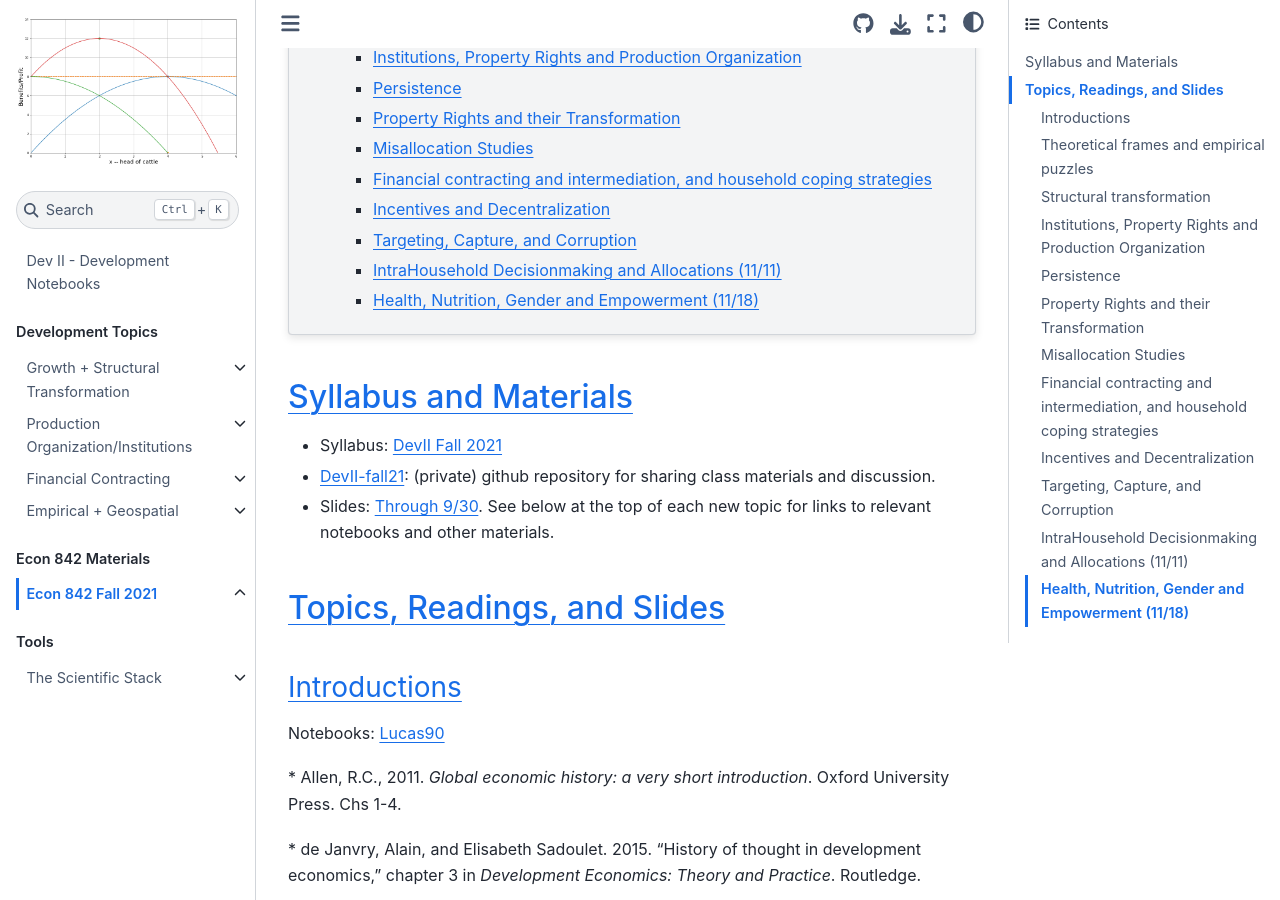
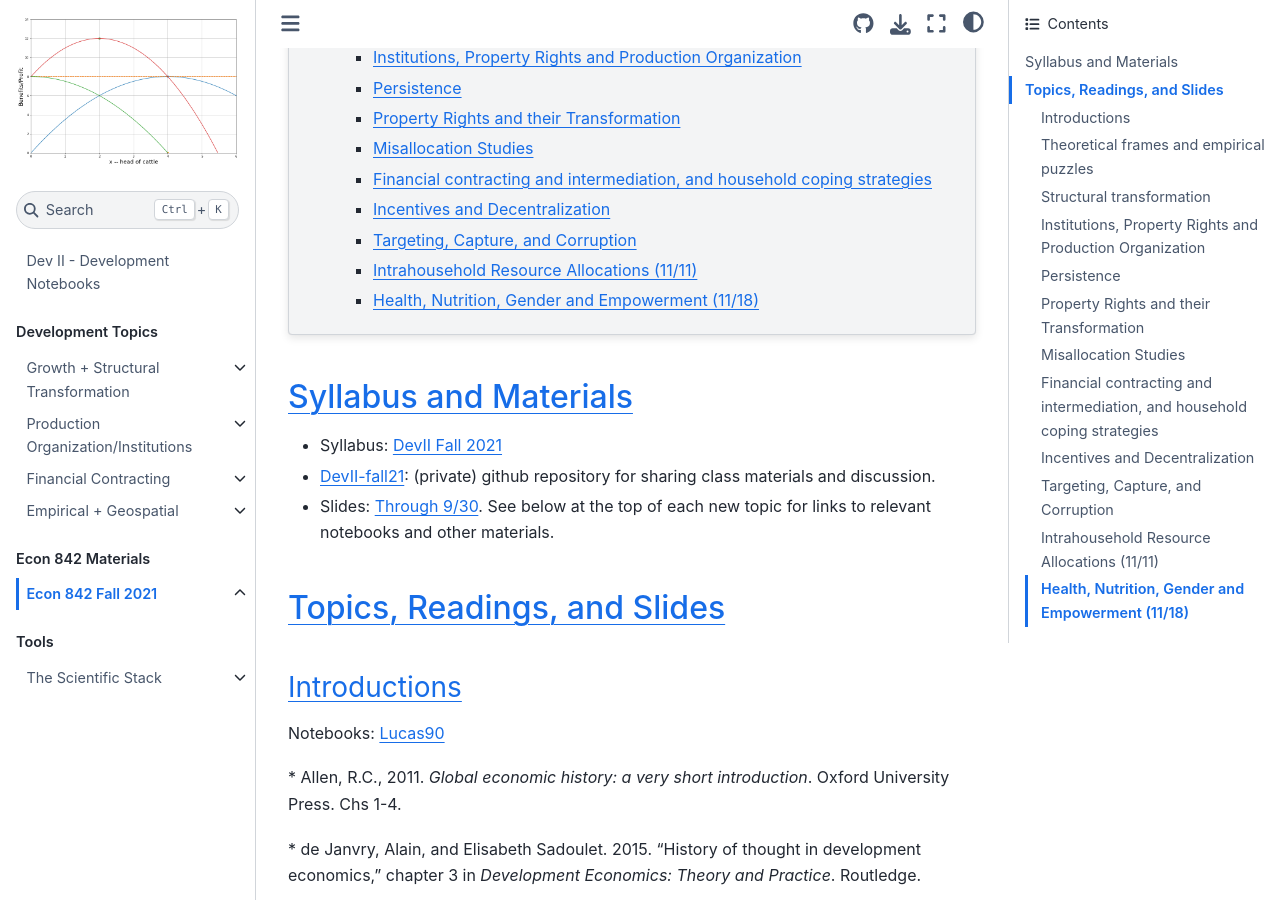
Before and after one commit to jhconning/DevII, a Jupyter Book: the page built from course/classf21.md, in a window 1280 px wide and 900 px high, scrolled down 327 px. Built offline with Jupyter Book 1.0.4 settings and Sphinx 7.4.7 and the Sphinx Book theme 1.1.4, drawn with Linux system fonts in a browser that asks for light colours; pages that are not in the unit, such as notebooks, are missing from menus; some of the changed text lies outside the part shown.

Commit message:
title change

```diff
--- a/course/classf21.md
+++ b/course/classf21.md
@@ -161,7 +161,7 @@ Indonesia”, _Journal of Political Economy_, 115(2), 200-249.
 
 
 
-### IntraHousehold Decisionmaking and Allocations (11/11)
+### Intrahousehold Resource Allocations (11/11)
 
 \* Chiappori, P.-A., Mazzocco, M., 2017. Static and Intertemporal Household Decisions. Journal of Economic Literature 55, 985–1045. (focus on static models section)
 
```
